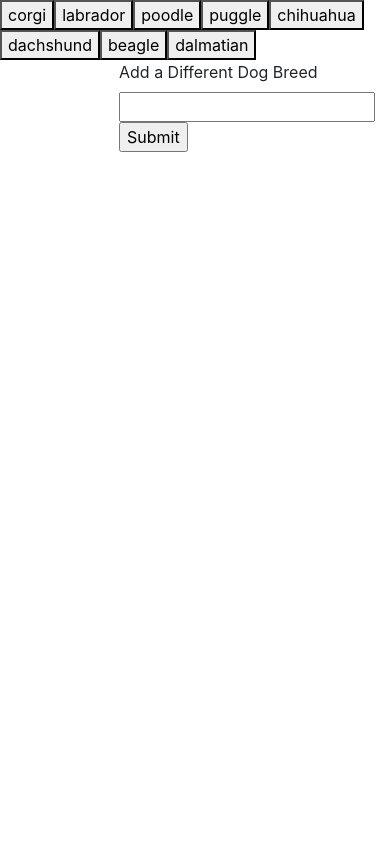
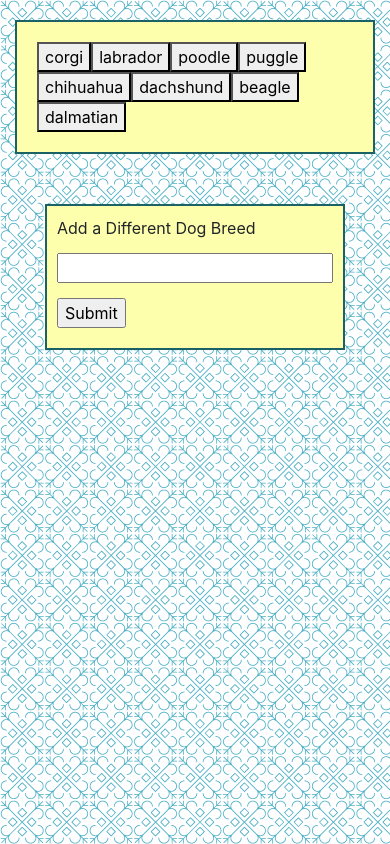
Before and after one commit to snowAK34/Gif-Search, a plain HTML site: page index.html in a window 390 px wide. Drawn offline with nearby package versions, Linux system fonts and the light colour scheme.

Commit message:
added css design to the page

```diff
--- a/assets/css/style.css
+++ b/assets/css/style.css
@@ -0,0 +1,46 @@
+body {
+    box-sizing: border-box;
+    background-image: url(../images/morocco.png)
+}
+
+#button-bank {
+    margin: 20px auto;
+    padding: 20px;
+    background-color: #fdffad;
+    border: solid 2px #1a6266;
+}
+
+#add-form {
+    margin: 30px;
+    padding: 10px;
+    background-color: #fdffad;
+    border: solid 2px #1a6266;
+}
+
+input {
+    margin: 10px auto;
+}
+#topic-input {
+    margin: 5px auto;
+    width: 100%;
+}
+
+#gif {
+
+    border: solid 2px #1a6266;
+}
+
+#rating {
+    margin: 5px;
+    padding: 5px;
+    background-color: #fdffad;
+    border: solid 2px #1a6266;
+    color: #1a6266;
+}
+
+@media (max-width: 1000px) {
+    #content-below-buttons {
+        display: flex;
+        flex-direction: column-reverse;
+    }
+}
--- a/assets/javascript/app.js
+++ b/assets/javascript/app.js
@@ -36,13 +36,13 @@ $(document).ready(function () {
 
                 let gifLink = gifArr[i].images.fixed_height_still.url;
                 let animatedLink = gifArr[i].images.fixed_height.url;
-                let gif = $("<img class='gifImage' state='still'>");
+                let gif = $("<img class='gifImage' id='gif' state='still'>");
                 gif.attr("src", gifLink);
 
                 let rating = gifArr[i].rating;
 
                 $("#gif-div").append(gif);
-                $("#gif-div").append("<p>Rating: " + rating + "</p>");
+                $("#gif-div").append("<p><span id='rating'>Rating: " + rating + "</span></p>");
 
                 gif.on("click", function () {
                     if ($(this).attr("state") === "still") {
--- a/index.html
+++ b/index.html
@@ -16,16 +16,19 @@
     <div id="button-bank" class="row">
 
     </div>
-    <div class="row">
-      <div id="gif-div" class="col">
+    <div class="row" id="content-below-buttons">
+      <div id="gif-div" class="col-lg-9">
 
       </div>
-      <div id="add-form" class="col">
-        <form>
-          <label>Add a Different Dog Breed</label>
-          <input type="text" id="topic-input"><br>
-          <input type="submit" id="add-button">
-        </form>
+      <div class="col-lg-3">
+        <div id="add-form" class="row">
+          <form>
+            <label>Add a Different Dog Breed</label>
+            <input type="text" id="topic-input"><br>
+            <input type="submit" id="add-button">
+          </form>
+        </div>
+        <div class="row"></div>
       </div>
     </div>
   </div>
```
Also changed, not shown: assets/images/morocco.png (added), 2 other files.
